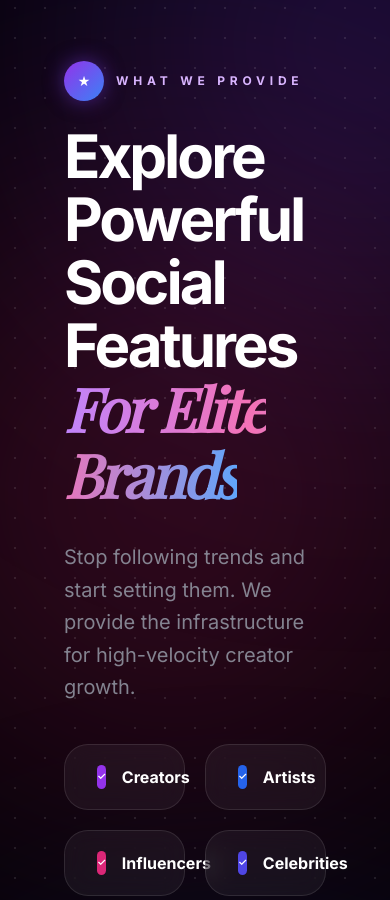
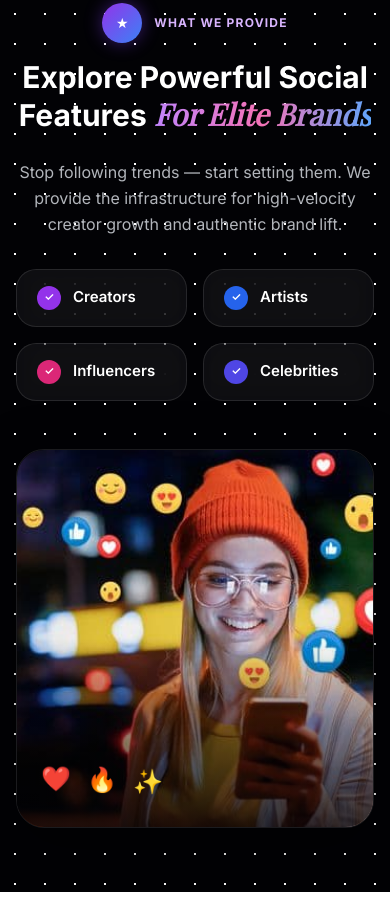
Before and after one commit to bookmykittycoin-tech/CreatoStudio, a plain HTML site: page index.html in a window 390 px wide. Shown: the part 2027-2927 px from the top of the page. Drawn offline with nearby package versions, Linux system fonts and the light colour scheme.

Commit message:
make the home page mobile risponsive

```diff
--- a/index.html
+++ b/index.html
@@ -11,6 +11,115 @@
         href="https://fonts.googleapis.com/css2?family=Inter:wght@400;600;700&family=Playfair+Display:italic,wght@700&display=swap"
         rel="stylesheet">
     <style>
+        /* ===============================
+   RESPONSIVE TYPOGRAPHY SYSTEM
+   =============================== */
+
+/* Base (Mobile First) */
+body {
+    font-size: 15px;
+    line-height: 1.6;
+}
+
+/* Headings */
+h1 {
+    font-size: 2.2rem;
+    line-height: 1.15;
+}
+
+h2 {
+    font-size: 1.9rem;
+    line-height: 1.2;
+}
+
+h3 {
+    font-size: 1.5rem;
+    line-height: 1.3;
+}
+
+p {
+    font-size: 0.95rem;
+    line-height: 1.7;
+}
+
+/* Buttons / labels */
+button, .btn {
+    font-size: 0.9rem;
+}
+
+/* Small text */
+small, .text-xs {
+    font-size: 0.75rem;
+}
+
+/* ===============================
+   TABLET (≥768px)
+   =============================== */
+@media (min-width: 768px) {
+    body {
+        font-size: 16px;
+    }
+
+    h1 {
+        font-size: 2.8rem;
+    }
+
+    h2 {
+        font-size: 2.3rem;
+    }
+
+    h3 {
+        font-size: 1.7rem;
+    }
+
+    p {
+        font-size: 1rem;
+    }
+
+    button {
+        font-size: 0.95rem;
+    }
+}
+
+/* ===============================
+   DESKTOP (≥1024px)
+   =============================== */
+@media (min-width: 1024px) {
+    body {
+        font-size: 17px;
+    }
+
+    h1 {
+        font-size: 3.5rem;
+        line-height: 1.1;
+    }
+
+    h2 {
+        font-size: 2.8rem;
+    }
+
+    h3 {
+        font-size: 2rem;
+    }
+
+    p {
+        font-size: 1.05rem;
+    }
+}
+
+/* ===============================
+   LARGE SCREENS (≥1440px)
+   =============================== */
+@media (min-width: 1440px) {
+    h1 {
+        font-size: 4rem;
+    }
+
+    h2 {
+        font-size: 3.2rem;
+    }
+}
+
         body {
             background-color: #020205;
             color: white;
@@ -550,96 +659,81 @@
     <div class="w-full h-12 bg-purple-600 transform -skew-y-1 origin-left -mt-6"></div>
 
     <!-- What We Provide -->
-    <section class="relative py-32 px-16 overflow-hidden">
-        <div class="aura-container">
-            <div class="aura-blob aura-purple"></div>
-            <div class="aura-blob aura-blue"></div>
-            <div class="aura-blob aura-pink"></div>
-            <div class="absolute inset-0 opacity-10"
-                style="background-image: radial-gradient(#ffffff 1px, transparent 1px); background-size: 30px 30px;">
-            </div>
-        </div>
-
-        <div class="max-w-7xl mx-auto flex flex-col lg:flex-row items-center gap-20 relative z-10">
-
-            <div class="lg:w-1/2">
-                <div class="flex items-center gap-3 mb-6">
-                    <div
-                        class="w-10 h-10 bg-gradient-to-br from-purple-600 to-blue-500 rounded-full flex items-center justify-center shadow-[0_0_20px_rgba(124,58,237,0.5)]">
+<section class="relative bg-[#020205] py-16 sm:py-20 md:py-28 px-4 sm:px-8 lg:px-16 overflow-hidden">
+  <!-- AURA (subtle, hidden on very small screens) -->
+  <div class="aura-container pointer-events-none">
+    <div class="aura-blob aura-purple hidden md:block" style="width:420px;height:420px;filter:blur(96px);opacity:0.28;top:-8%;left:-6%"></div>
+    <div class="aura-blob aura-blue hidden md:block" style="width:420px;height:420px;filter:blur(110px);opacity:0.22;bottom:-8%;right:-6%;animation-delay:-5s"></div>
+    <div class="aura-blob aura-pink hidden lg:block" style="width:380px;height:380px;filter:blur(100px);opacity:0.20;top:18%;right:12%;animation-duration:18s"></div>
+
+    <div class="absolute inset-0 opacity-6" style="background-image: radial-gradient(#ffffff 1px, transparent 1px); background-size: 30px 30px;"></div>
+  </div>
+
+  <div class="max-w-7xl mx-auto relative z-10">
+    <div class="flex flex-col lg:flex-row items-center gap-12 lg:gap-20">
+      <!-- LEFT: copy/content -->
+      <div class="w-full lg:w-1/2 text-center lg:text-left">
+        <div class="inline-flex items-center gap-3 mb-4 justify-center lg:justify-start">
+          <div class="w-10 h-10 bg-gradient-to-br from-purple-600 to-blue-500 rounded-full flex items-center justify-center shadow-[0_0_18px_rgba(124,58,237,0.45)]">
             <span class="text-white text-sm">★</span>
           </div>
-                    <span class="font-bold uppercase tracking-[0.4em] text-xs text-purple-300">What We Provide</span>
-                </div>
-
-                <h2 class="text-6xl md:text-7xl font-bold leading-[1.05] mb-8 tracking-tighter">
-                    Explore Powerful <br> Social Features <br>
-                    <span
-                        class="text-transparent bg-clip-text bg-gradient-to-r from-purple-400 via-pink-400 to-blue-400 serif-italic">For
-                        Elite Brands</span>
+          <span class="font-bold uppercase tracking-widest text-xs text-purple-300">What We Provide</span>
+        </div>
+
+        <h2 class="text-3xl sm:text-4xl md:text-5xl lg:text-6xl font-extrabold leading-tight mb-6 text-white">
+          Explore Powerful<br class="hidden md:inline"> Social Features<br class="md:block hidden">
+          <span class="text-transparent bg-clip-text bg-gradient-to-r from-purple-400 via-pink-400 to-blue-400 serif-italic">For Elite Brands</span>
         </h2>
 
-                <p class="text-gray-400 text-xl leading-relaxed mb-10 max-w-xl opacity-80">
-                    Stop following trends and start setting them. We provide the infrastructure for high-velocity
-                    creator growth.
-                </p>
-
-                <div class="grid grid-cols-2 gap-5 max-w-md">
-                    <div
-                        class="glass-feature py-5 px-8 rounded-[24px] flex items-center gap-4 font-bold text-white cursor-pointer group">
-                        <div
-                            class="bg-purple-600 text-white rounded-full w-6 h-6 flex items-center justify-center text-[10px] group-hover:rotate-[360deg] transition-transform duration-500">
-                            ✓</div>
+        <p class="text-gray-300 text-base sm:text-lg md:text-xl leading-relaxed mb-8 max-w-xl mx-auto lg:mx-0 opacity-85">
+          Stop following trends — start setting them. We provide the infrastructure for high-velocity creator growth and authentic brand lift.
+        </p>
+
+        <div class="grid grid-cols-2 sm:grid-cols-2 gap-4 max-w-md mx-auto lg:mx-0">
+          <div class="glass-feature py-4 px-5 rounded-[20px] flex items-center gap-3 font-semibold text-white">
+            <div class="w-6 h-6 bg-purple-600 rounded-full flex items-center justify-center text-[11px]">✓</div>
             Creators
           </div>
-                    <div
-                        class="glass-feature py-5 px-8 rounded-[24px] flex items-center gap-4 font-bold text-white cursor-pointer group">
-                        <div
-                            class="bg-blue-600 text-white rounded-full w-6 h-6 flex items-center justify-center text-[10px] group-hover:rotate-[360deg] transition-transform duration-500">
-                            ✓</div>
+          <div class="glass-feature py-4 px-5 rounded-[20px] flex items-center gap-3 font-semibold text-white">
+            <div class="w-6 h-6 bg-blue-600 rounded-full flex items-center justify-center text-[11px]">✓</div>
             Artists
           </div>
-                    <div
-                        class="glass-feature py-5 px-8 rounded-[24px] flex items-center gap-4 font-bold text-white cursor-pointer group">
-                        <div
-                            class="bg-pink-600 text-white rounded-full w-6 h-6 flex items-center justify-center text-[10px] group-hover:rotate-[360deg] transition-transform duration-500">
-                            ✓</div>
+          <div class="glass-feature py-4 px-5 rounded-[20px] flex items-center gap-3 font-semibold text-white">
+            <div class="w-6 h-6 bg-pink-600 rounded-full flex items-center justify-center text-[11px]">✓</div>
             Influencers
           </div>
-                    <div
-                        class="glass-feature py-5 px-8 rounded-[24px] flex items-center gap-4 font-bold text-white cursor-pointer group">
-                        <div
-                            class="bg-indigo-600 text-white rounded-full w-6 h-6 flex items-center justify-center text-[10px] group-hover:rotate-[360deg] transition-transform duration-500">
-                            ✓</div>
+          <div class="glass-feature py-4 px-5 rounded-[20px] flex items-center gap-3 font-semibold text-white">
+            <div class="w-6 h-6 bg-indigo-600 rounded-full flex items-center justify-center text-[11px]">✓</div>
             Celebrities
           </div>
         </div>
       </div>
 
-            <div class="lg:w-1/2 relative flex justify-center items-center">
-                <div
-                    class="w-[550px] h-[380px] rounded-[48px] overflow-hidden border border-white/20 shadow-[0_0_50px_rgba(0,0,0,0.5)] relative z-0">
-                    <img src="image/image_27.jpg" class="w-full h-full object-cover" alt="Collaboration">
-                    <div
-                        class="absolute inset-0 bg-gradient-to-t from-[#020205] via-transparent to-transparent opacity-80">
-                    </div>
-
-                    <div class="absolute inset-0 flex items-end p-10">
-                        <div class="flex gap-4 text-3xl">
-                            <span class="animate-bounce" style="animation-delay: 0.1s">❤️</span>
-                            <span class="animate-bounce" style="animation-delay: 0.3s">🔥</span>
-                            <span class="animate-bounce" style="animation-delay: 0.5s">✨</span>
-                        </div>
-                    </div>
-                </div>
-
-                <div
-                    class="absolute -bottom-16 -left-12 w-80 h-80 rounded-full border-[12px] border-[#020205] overflow-hidden z-20 shadow-[0_20px_60px_rgba(124,58,237,0.4)] animate-float">
-                    <img src="image/image_4.jpg" class="w-full h-full object-cover" alt="Profile">
-                </div>
-
-                <div class="absolute top-8 -right-8 glass-feature px-6 py-3 rounded-2xl animate-float"
-                    style="animation-delay: 1.5s;">
-                    <div class="flex items-center gap-3">
+      <!-- RIGHT: image composition -->
+      <div class="w-full lg:w-1/2 flex justify-center lg:justify-end items-center relative">
+        <!-- main card -->
+        <div class="relative rounded-[28px] overflow-hidden border border-white/10 shadow-[0_18px_60px_rgba(0,0,0,0.45)]"
+             style="width: min(92vw, 520px); height: clamp(220px, 45vh, 380px);">
+          <img src="image/image_27.jpg" alt="Collaboration" class="w-full h-full object-cover">
+          <div class="absolute inset-0 bg-gradient-to-t from-[#020205] via-transparent to-transparent opacity-80"></div>
+
+          <div class="absolute inset-x-0 bottom-0 p-6 flex items-end">
+            <div class="flex gap-4 text-2xl">
+              <span class="animate-bounce" style="animation-delay:0.08s">❤️</span>
+              <span class="animate-bounce" style="animation-delay:0.2s">🔥</span>
+              <span class="animate-bounce" style="animation-delay:0.36s">✨</span>
+            </div>
+          </div>
+        </div>
+
+        <!-- floating round portrait -->
+        <div class="hidden sm:block absolute -bottom-12 -left-10 md:-left-12 w-40 h-40 md:w-56 md:h-56 rounded-full border-[10px] border-[#020205] overflow-hidden z-20 shadow-[0_18px_60px_rgba(124,58,237,0.35)] animate-float"
+             style="background:#000;">
+          <img src="image/image_4.jpg" alt="Profile" class="w-full h-full object-cover">
+        </div>
+
+        <!-- system badge -->
+        <div class="absolute top-6 right-0 hidden md:flex items-center gap-3 glass-feature px-4 py-2 rounded-2xl animate-float" style="animation-delay:1.2s;">
           <div class="w-2 h-2 bg-green-500 rounded-full animate-pulse"></div>
           <span class="text-[10px] font-mono tracking-widest text-purple-200">SYSTEM_ONLINE_24/7</span>
         </div>
```
Lines whose indentation alone changed are shown as unchanged.
